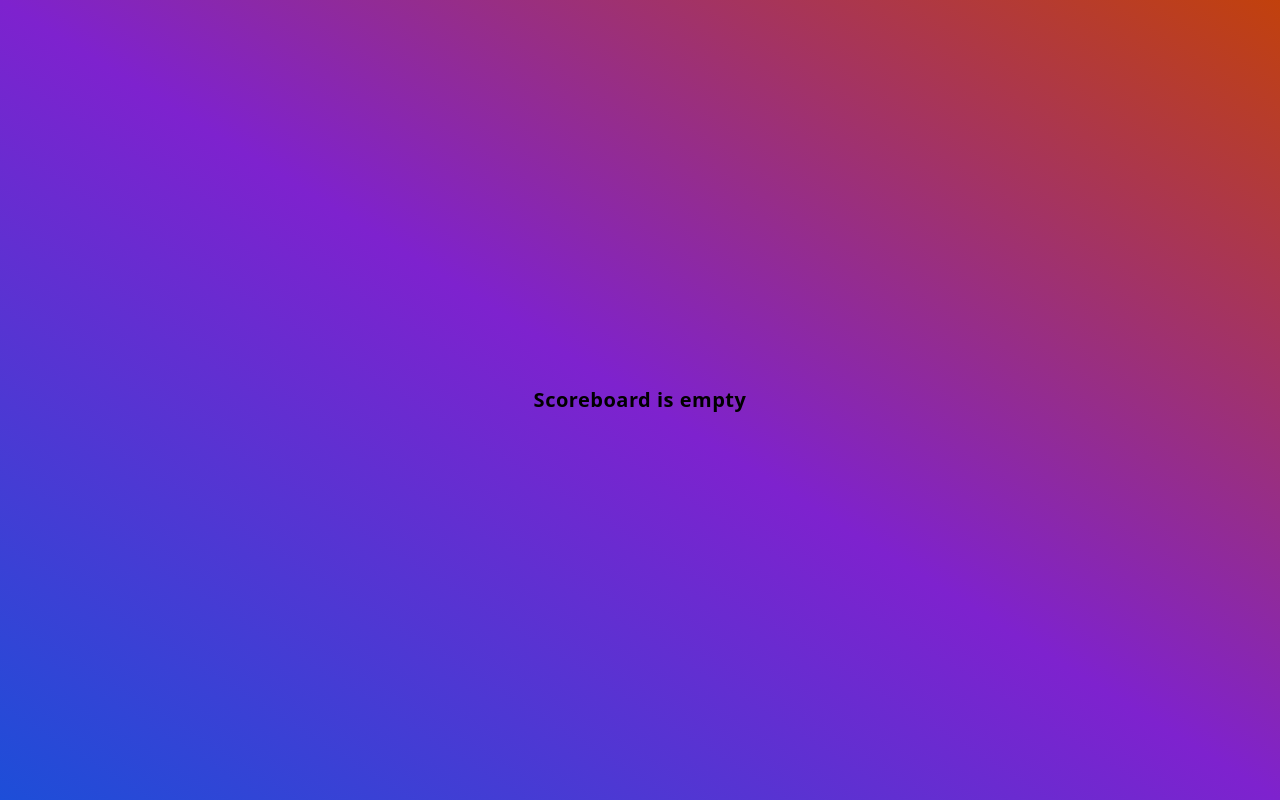
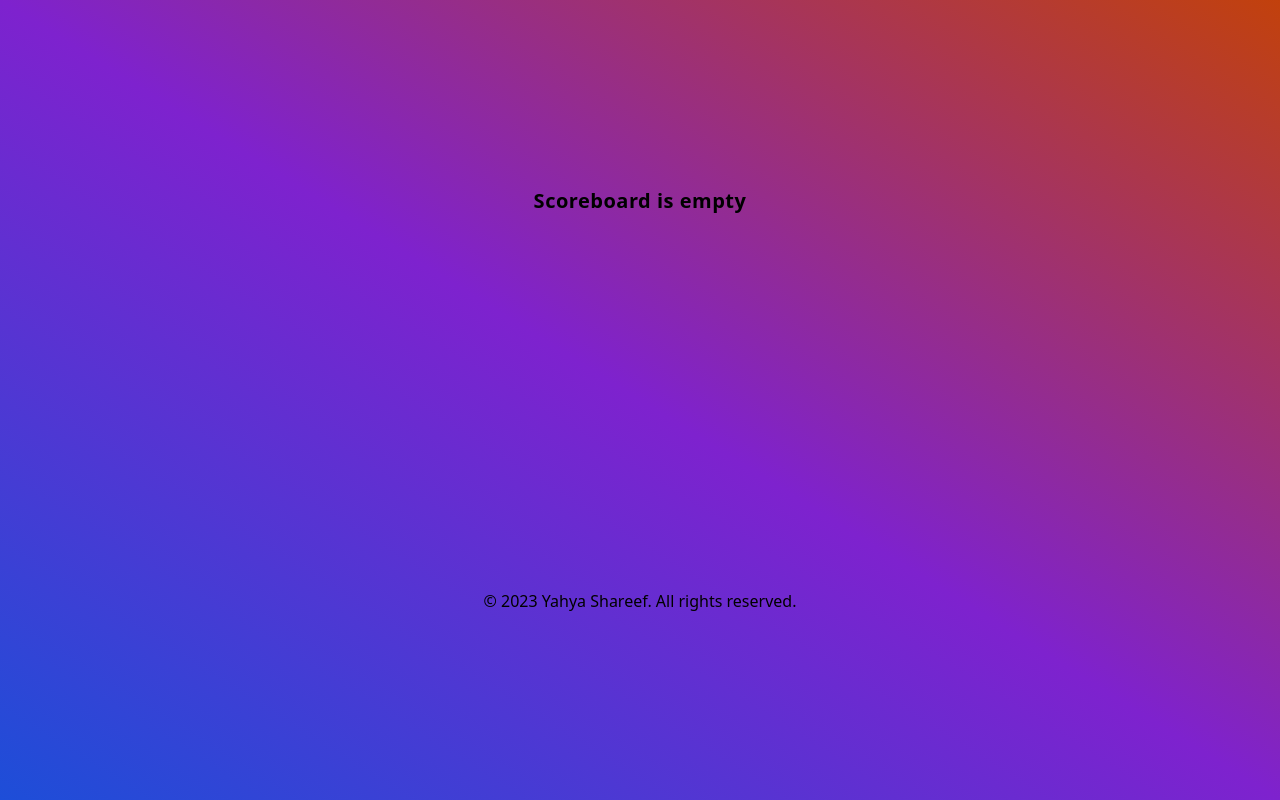
Before and after one commit to yahyashareef48/react-quiz-app, a React (Vite) app: page /score in a window 1280 px wide. Built offline with nearby package versions, Linux system fonts and the light colour scheme.

Commit message:
footer done

```diff
--- a/src/pages/Home.jsx
+++ b/src/pages/Home.jsx
@@ -19,6 +19,7 @@ export default function Home() {
           </button>
         </Link>
       </div>
+      <p className="text-center mt-auto">© 2023 Yahya Shareef. All rights reserved.</p>
     </main>
   );
 }
--- a/src/pages/QuizPage.jsx
+++ b/src/pages/QuizPage.jsx
@@ -129,6 +129,7 @@ export default function QuizPage() {
           Play Again
         </button>
       )}
+      <p className="text-center">© 2023 Yahya Shareef. All rights reserved.</p>
     </div>
   );
 }
--- a/src/pages/ScorePage.jsx
+++ b/src/pages/ScorePage.jsx
@@ -34,7 +34,12 @@ export default function ScorePage() {
 
   return (
     <main className="min-h-screen grid gap-8 p-4 place-items-center bg-gradient-to-tr from-blue-700 via-purple-700 to-orange-700">
-      {localStorageArr ? scoreElement.reverse() : <h1 className="text-xl font-bold tracking-wide">Scoreboard is empty</h1>}
+      {localStorageArr ? (
+        scoreElement.reverse()
+      ) : (
+        <h1 className="text-xl font-bold tracking-wide">Scoreboard is empty</h1>
+      )}
+      <p className="text-center">© 2023 Yahya Shareef. All rights reserved.</p>
     </main>
   );
 }
--- a/src/pages/StartPage.jsx
+++ b/src/pages/StartPage.jsx
@@ -15,7 +15,7 @@ export default function StartPage() {
   };
 
   return (
-    <main className=" min-h-screen grid place-items-center bg-gradient-to-tr from-blue-700 via-purple-700 to-orange-700">
+    <main className=" min-h-screen grid place-items-center bg-gradient-to-tr from-blue-700 via-purple-700 to-orange-700 p-4">
       <form action="/" className="grid grid-rows-1 max-w-xs gap-4">
         <div>
           <select
@@ -89,6 +89,7 @@ export default function StartPage() {
           </button>
         </Link>
       </form>
+      <p className="text-center my-auto">© 2023 Yahya Shareef. All rights reserved.</p>
     </main>
   );
 }
```
